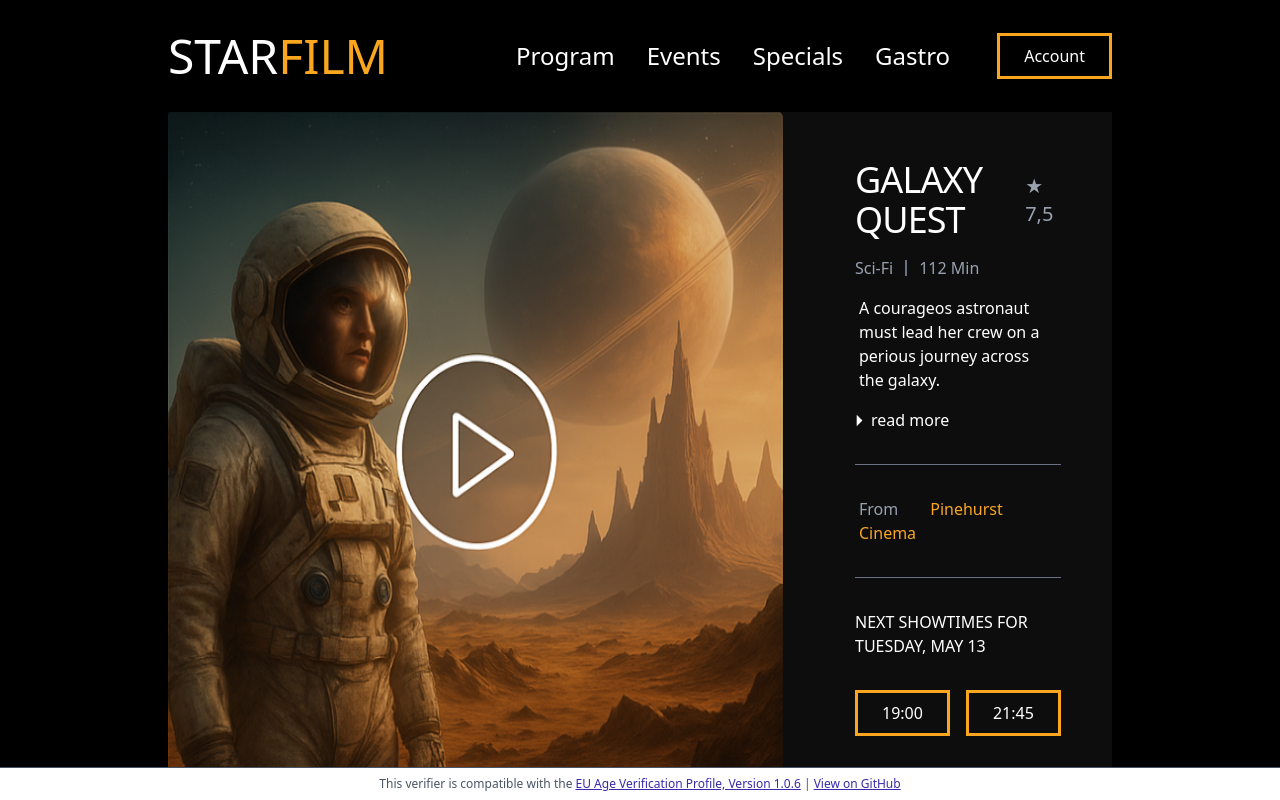
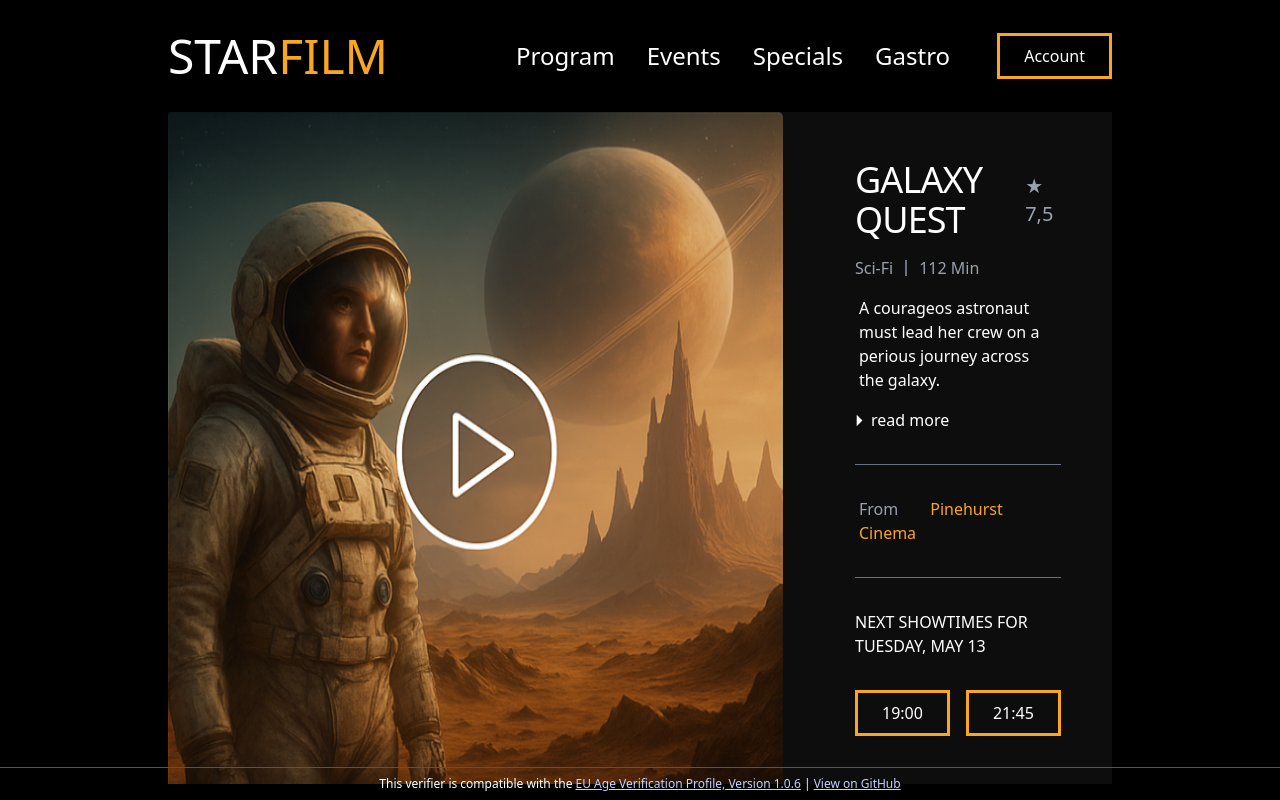
Before and after one commit to eu-digital-identity-wallet/av-verifier-frontend-cinema, a React (Vite) app: page /galaxy-quests in a window 1280 px wide. Built offline with nearby package versions, Linux system fonts and the light colour scheme; no server answers.

Commit message:
fix: change bg color

```diff
--- a/src/components/footer.tsx
+++ b/src/components/footer.tsx
@@ -4,18 +4,18 @@
 
 export default function Footer() {
   return (
-    <div className="fixed bottom-0 left-0 w-full border-t border-t-gray-600 bg-white">
-      <p className="py-2 text-center text-xs font-medium text-gray-600">
+    <div className="fixed bottom-0 left-0 w-full border-t border-t-gray-600">
+      <p className="py-2 text-center text-xs font-medium text-white">
         This verifier is compatible with the{' '}
         <a
-          className="text-indigo-800 underline"
+          className="text-indigo-200 underline"
           href="https://docs.ageverification.dev/Technical%20Specification/annexes/annex-A/annex-A-av-profile/">
           EU Age Verification Profile, Version 1.0.6
         </a>
         {' | '}
         <a
-          className="text-indigo-800 underline"
-          href="https://github.com/eu-digital-identity-wallet/av-web-verifier-ui"
+          className="text-indigo-200 underline"
+          href="https://github.com/eu-digital-identity-wallet/av-verifier-frontend-starfilm"
           target="_blank"
           rel="noopener noreferrer">
           View on GitHub
```
